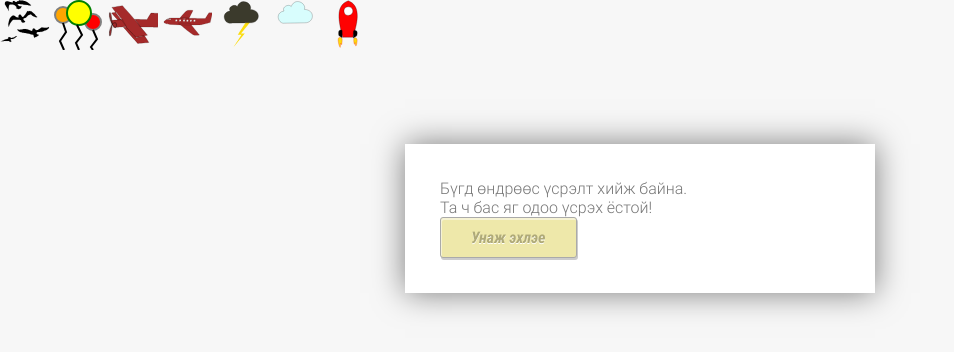
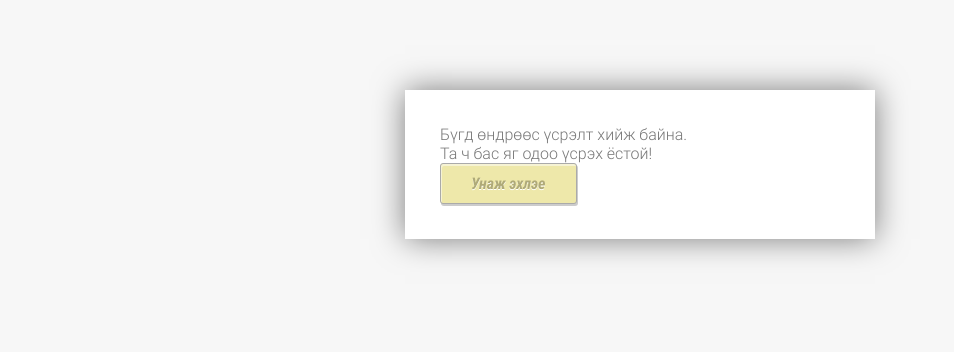
Before and after one commit to ariunbayar/fall, a plain HTML site: page index.html in a window 1280 px wide. Shown: the whole page, without its empty margins (0-954 px from the left). Drawn offline with Linux system fonts and the light colour scheme.

Commit message:
Added display none

```diff
--- a/index.html
+++ b/index.html
@@ -7,7 +7,7 @@
     <link rel="stylesheet" type="text/css" href="static/font-awesome/css/font-awesome.min.css"/>
 </head>
 <body>
-    <div style="">
+    <div style="display: none">
         <svg xmlns="http://www.w3.org/2000/svg"
              width="50" height="50"
              viewBox="0 0 500 500">
```
